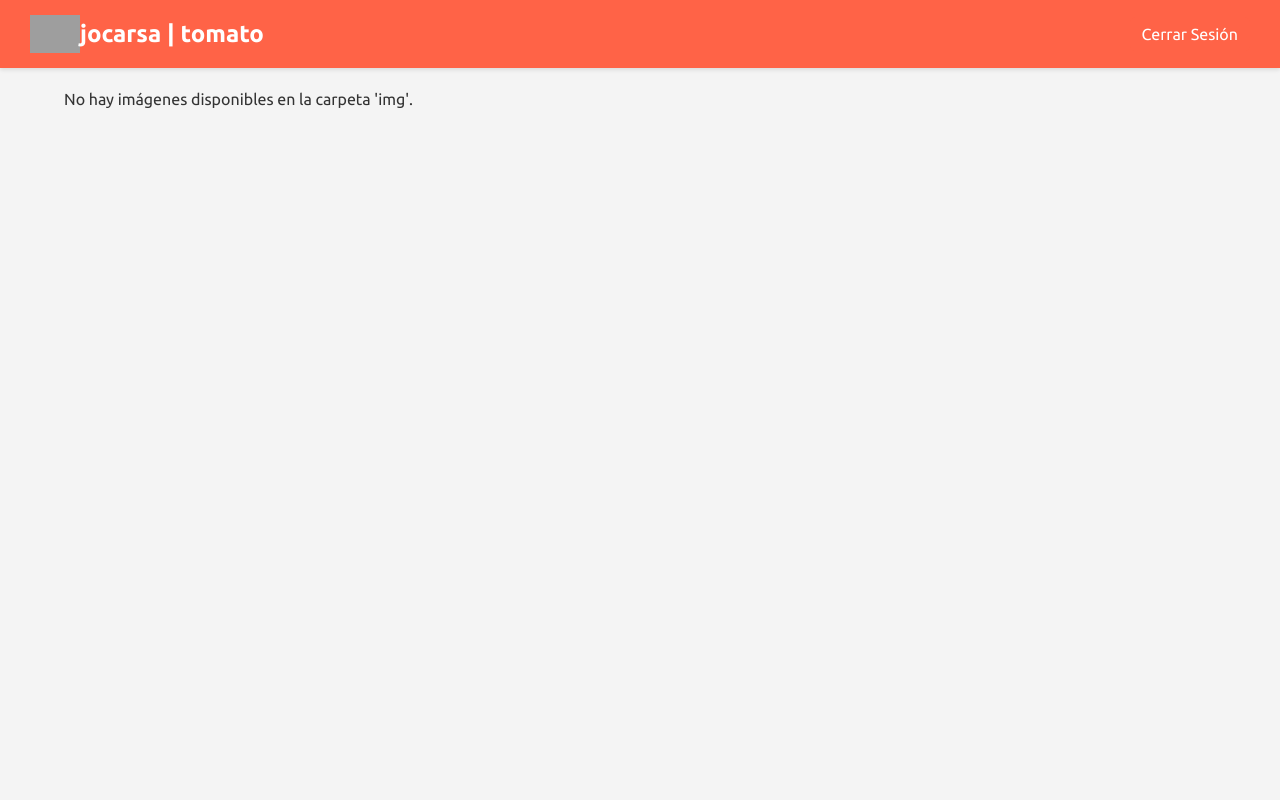
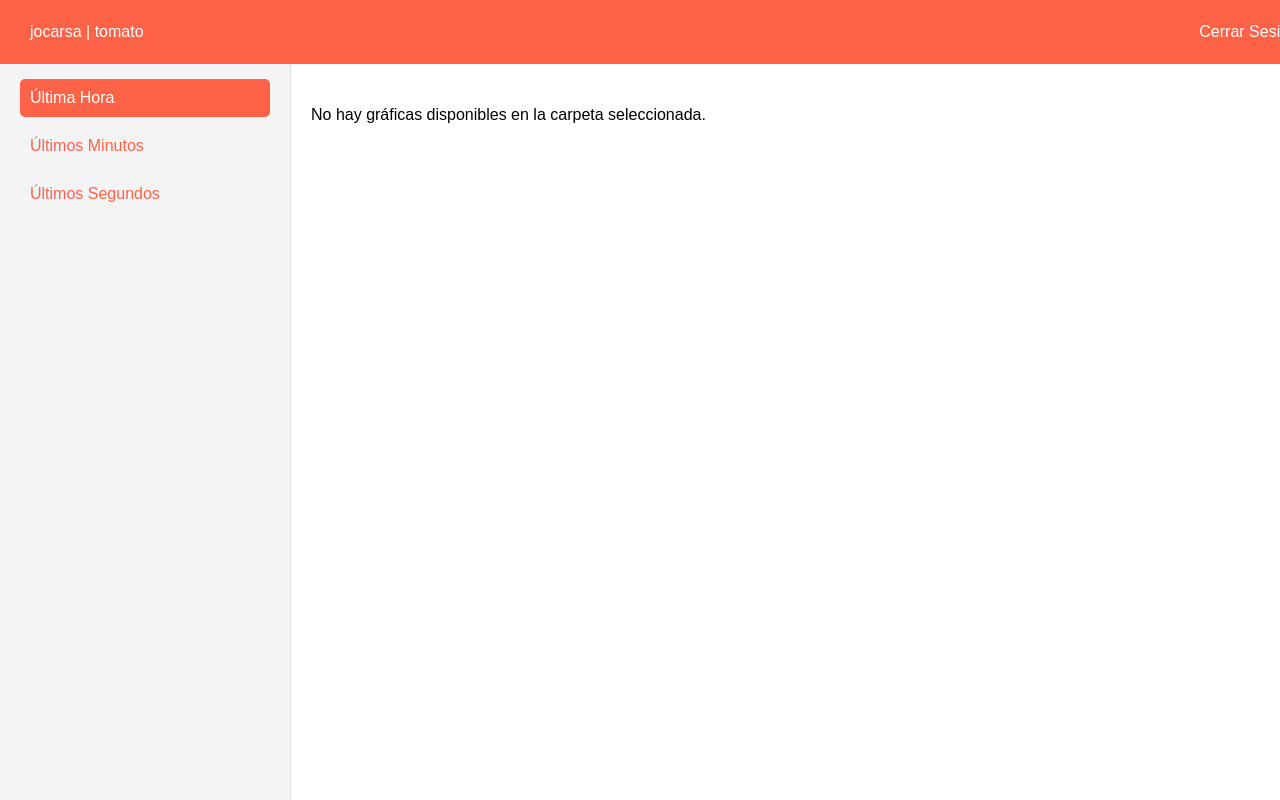
Before and after one commit to jocarsa/jocarsa-tomato, a PHP site: page /index.php in a window 1280 px wide. Run offline with PHP 8.4, Linux system fonts and the light colour scheme; the visitor is signed in with stand-in values (Sample User, id 1); grey boxes are pictures that could not be loaded.

Commit message:
Actualizaciones hora minuto segundo

```diff
--- a/index.php
+++ b/index.php
@@ -18,36 +18,26 @@ if (isset($_GET['action']) && $_GET['action'] === 'logout') {
 
 // Handle Login Submission
 if ($_SERVER['REQUEST_METHOD'] === 'POST' && isset($_POST['login'])) {
-    // Retrieve and sanitize input
     $username = isset($_POST['username']) ? trim($_POST['username']) : '';
     $password = isset($_POST['password']) ? trim($_POST['password']) : '';
-
-    // Validate credentials
     if ($username === $VALID_USERNAME && $password === $VALID_PASSWORD) {
-        // Credentials are valid, set session variables
         $_SESSION['loggedin'] = true;
         $_SESSION['username'] = $username;
-
-        // Redirect to the dashboard
         header("Location: index.php");
         exit;
     } else {
-        // Invalid credentials, set error message
         $error = "Usuario o contraseña inválidos.";
     }
 }
 
-// Check if the user is logged in
 $loggedIn = isset($_SESSION['loggedin']) && $_SESSION['loggedin'] === true;
 
-// Function to retrieve images from the 'img' directory
-function getImages($dir = 'img/') {
+// Function to retrieve images from a folder
+function getImages($folder) {
     $images = [];
-    if (is_dir($dir)) {
-        // Scan the directory for image files
-        $files = scandir($dir);
+    if (is_dir($folder)) {
+        $files = scandir($folder);
         foreach ($files as $file) {
-            // Check for valid image extensions
             if (preg_match('/\.(jpg|jpeg|png|gif|svg)$/i', $file)) {
                 $images[] = $file;
             }
@@ -56,8 +46,16 @@ function getImages($dir = 'img/') {
     return $images;
 }
 
-// Retrieve images
-$images = $loggedIn ? getImages() : [];
+// Define chart folders
+$chartFolders = [
+    'hourly' => 'img/hourly',
+    'minute' => 'img/minute',
+    'second' => 'img/second',
+];
+
+// Get selected chart type
+$selectedType = isset($_GET['type']) && isset($chartFolders[$_GET['type']]) ? $_GET['type'] : 'hourly';
+$images = $loggedIn ? getImages($chartFolders[$selectedType]) : [];
 ?>
 <!DOCTYPE html>
 <html lang="es">
@@ -67,42 +65,26 @@ $images = $loggedIn ? getImages() : [];
     <title>jocarsa | Tomato</title>
     <link rel="icon" href="https://jocarsa.com/static/logo/jocarsa%20%7c%20Tomato.svg" type="image/svg+xml">
     <style>
-    @import url('https://fonts.googleapis.com/css2?family=Ubuntu:ital,wght@0,300;0,400;0,500;0,700;1,300;1,400;1,500;1,700&display=swap');
-
         /* General Styles */
-        * {
+        body {
+            font-family: Ubuntu, Arial, sans-serif;
             margin: 0;
-            padding: 0;
-            box-sizing: border-box;
+            display: flex;
+            height: 100vh;
         }
-
-        body {
-            font-family:Ubuntu, Arial, sans-serif;
-            background-color: #f4f4f4;
-            color: #333;
-        }
-
-        /* Header Styles */
         .header {
             background-color: tomato;
             width: 100%;
             padding: 15px 30px;
+            color: white;
             display: flex;
             justify-content: space-between;
             align-items: center;
-            color: white;
             position: fixed;
             top: 0;
             left: 0;
             z-index: 100;
-            box-shadow: 0 2px 4px rgba(0,0,0,0.1);
         }
-
-        .header .app-name {
-            font-size: 1.5rem;
-            font-weight: bold;
-        }
-
         .header .logout-button {
             background-color: tomato;
             color: white;
@@ -113,173 +95,49 @@ $images = $loggedIn ? getImages() : [];
             text-decoration: none;
             font-size: 1rem;
         }
-
         .header .logout-button:hover {
             background-color: darkred;
         }
-
-        /* Adjust body padding to prevent content being hidden behind the fixed header */
-        .content {
-            padding-top: 70px; /* Height of the header + some spacing */
-            display: flex;
-            flex-direction: column;
-            align-items: center;
+        .sidebar {
+            width: 250px;
+            background: #f4f4f4;
+            padding: 20px;
+            border-right: 1px solid #ddd;
         }
-
-        /* Login Form Styles */
-        .login-container {
-            background: #fff;
-            padding: 30px 40px;
-            border-radius: 10px;
-            box-shadow: 0 4px 6px rgba(0, 0, 0, 0.1);
-            width: 400px;
-            margin:auto;
-            margin-top: 50px; /* Adjusted for header */
-            text-align:center;
+        .sidebar a {
+            display: block;
+            padding: 10px;
+            margin: 10px 0;
+            color: tomato;
+            text-decoration: none;
+            border-radius: 5px;
         }
-
-        .login-container h2 {
-            text-align: center;
-            margin-bottom: 20px;
-            color: tomato;
-        }
-
-        .login-container input[type="text"],
-        .login-container input[type="password"] {
-            width: 100%;
-            padding: 12px 20px;
-            margin: 8px 0 16px 0;
-            display: inline-block;
-            border: 1px solid #ccc;
-            border-radius: 4px;
-            box-sizing: border-box;
-        }
-
-        .login-container button {
-            width: 100%;
+        .sidebar a:hover, .sidebar a.active {
             background-color: tomato;
             color: white;
-            padding: 14px 20px;
-            margin: 8px 0 0 0;
-            border: none;
-            border-radius: 4px;
-            cursor: pointer;
         }
-
-        .login-container button:hover {
-            background-color: darkred;
+        .content {
+            flex: 1;
+            padding: 20px;
+            overflow-y: auto;
+            margin-top: 70px;
         }
-
-        .error {
-            color: red;
-            text-align: center;
-            margin-bottom: 15px;
-        }
-
-        /* Dashboard Styles */
-        .dashboard-title {
-            font-size: 2rem;
-            font-weight: bold;
-            color: tomato;
-            margin-bottom: 20px;
-        }
-
         .dashboard {
             display: grid;
             grid-template-columns: repeat(auto-fit, minmax(300px, 1fr));
             gap: 20px;
-            width: 90%;
-            max-width: 1200px;
-            margin-bottom: 40px;
         }
-
-        .panel {
+        .image-card {
             text-align: center;
             background: #fff;
-            padding: 20px;
-            border-radius: 10px;
-            box-shadow: 0 4px 6px rgba(0, 0, 0, 0.1);
-            border: 2px solid tomato;
-            cursor: pointer; /* Indicates clickable */
-            transition: transform 0.2s; /* Hover effect */
-        }
-
-        .panel:hover {
-            transform: scale(1.05); /* Hover effect */
-        }
-
-        .title {
-            font-size: 1.5rem;
-            margin-bottom: 1rem;
-            color: tomato;
-            text-transform: capitalize; /* Capitalize titles */
-        }
-
-        .image {
-            max-width: 100%;
-            max-height: 200px;
+            padding: 15px;
             border-radius: 10px;
             box-shadow: 0 4px 6px rgba(0, 0, 0, 0.1);
         }
-
-        /* Modal Styles */
-        .modal {
-            display: none; /* Hidden by default */
-            position: fixed;
-            z-index: 1000;
-            left: 0;
-            top: 0;
-            width: 100%;
-            height: 100%;
-            overflow: auto;
-            background-color: rgba(0,0,0,0.8); /* Semi-transparent background */
-            align-items: center;
-            justify-content: center;
-        }
-
-        .modal-content {
-            position: relative;
-            max-width: 90%;
-            max-height: 90%;
-        }
-
-        .modal-content img {
-            width: 100%;
+        .image-card img {
+            max-width: 100%;
             height: auto;
             border-radius: 10px;
-            box-shadow: 0 4px 6px rgba(0, 0, 0, 0.3);
-        }
-
-        .close {
-            position: absolute;
-            top: -10px;
-            right: -10px;
-            color: white;
-            background-color: tomato;
-            border: none;
-            border-radius: 50%;
-            font-size: 1.5rem;
-            cursor: pointer;
-            width: 30px;
-            height: 30px;
-            display: flex;
-            align-items: center;
-            justify-content: center;
-        }
-
-        .close:hover {
-            background-color: darkred;
-        }
-        .app-name{
-        	display: flex;
-			flex-direction: row;
-			flex-wrap: nowrap;
-			justify-content: center;
-			align-items: center;
-			align-content: stretch;
-        }
-        .app-name img{
-        	width:50px;
         }
     </style>
 </head>
@@ -287,97 +145,43 @@ $images = $loggedIn ? getImages() : [];
     <?php if ($loggedIn): ?>
         <!-- Header -->
         <div class="header">
-            <div class="app-name"><img src="https://jocarsa.com/static/logo/jocarsa | White.svg"> jocarsa | tomato</div>
+            <div class="app-name">jocarsa | tomato</div>
             <a href="index.php?action=logout" class="logout-button">Cerrar Sesión</a>
+        </div>
+
+        <!-- Sidebar -->
+        <div class="sidebar">
+            <h3>Gráficas</h3>
+            <a href="index.php?type=hourly" class="<?php echo $selectedType === 'hourly' ? 'active' : ''; ?>">Última Hora</a>
+            <a href="index.php?type=minute" class="<?php echo $selectedType === 'minute' ? 'active' : ''; ?>">Últimos Minutos</a>
+            <a href="index.php?type=second" class="<?php echo $selectedType === 'second' ? 'active' : ''; ?>">Últimos Segundos</a>
         </div>
 
         <!-- Main Content -->
         <div class="content">
-            <!-- Dashboard Content -->
-            <h1 class="dashboard-title"></h1>
             <div class="dashboard">
                 <?php if (!empty($images)): ?>
                     <?php foreach ($images as $image): ?>
-                        <?php
-                            // Extract the title from the image filename
-                            $title = pathinfo($image, PATHINFO_FILENAME);
-                            // Replace underscores or dashes with spaces and capitalize words
-                            $title = ucwords(str_replace(['_', '-'], ' ', $title));
-                        ?>
-                        <div class="panel" data-image="<?php echo 'img/' . htmlspecialchars($image); ?>">
-                            <h1 class="title"><?php echo htmlspecialchars($title); ?></h1>
-                            <img src="<?php echo 'img/' . htmlspecialchars($image); ?>" alt="<?php echo htmlspecialchars($title); ?>" class="image">
+                        <div class="image-card">
+                            <img src="<?php echo $chartFolders[$selectedType] . '/' . htmlspecialchars($image); ?>" alt="Chart">
                         </div>
                     <?php endforeach; ?>
                 <?php else: ?>
-                    <p>No hay imágenes disponibles en la carpeta 'img'.</p>
+                    <p>No hay gráficas disponibles en la carpeta seleccionada.</p>
                 <?php endif; ?>
             </div>
-
-            <!-- Modal -->
-            <div id="imageModal" class="modal">
-                <div class="modal-content">
-                    <button class="close">&times;</button>
-                    <img src="" alt="Imagen Ampliada" id="modalImage">
-                </div>
-            </div>
         </div>
-
-        <script>
-            // Get DOM elements
-            const panels = document.querySelectorAll('.panel');
-            const modal = document.getElementById('imageModal');
-            const modalImage = document.getElementById('modalImage');
-            const closeButton = document.querySelector('.close');
-
-            // Function to open the modal with the clicked image
-            panels.forEach(panel => {
-                panel.addEventListener('click', () => {
-                    const imgSrc = panel.getAttribute('data-image');
-                    modalImage.src = imgSrc;
-                    modal.style.display = 'flex';
-                });
-            });
-
-            // Function to close the modal
-            const closeModal = () => {
-                modal.style.display = 'none';
-                modalImage.src = '';
-            };
-
-            // Close when clicking the close button
-            closeButton.addEventListener('click', closeModal);
-
-            // Close when clicking outside the image
-            window.addEventListener('click', (e) => {
-                if (e.target === modal) {
-                    closeModal();
-                }
-            });
-
-            // Close when pressing the Esc key
-            window.addEventListener('keydown', (e) => {
-                if (e.key === 'Escape') {
-                    closeModal();
-                }
-            });
-        </script>
     <?php else: ?>
-        <!-- Login Form -->
         <div class="login-container">
-        		<img src="https://jocarsa.com/static/logo/jocarsa | Tomato.svg">
-        		<h1>jocarsa | tomato</h1>
             <h2>Iniciar Sesión</h2>
             <?php if (isset($error)): ?>
                 <div class="error"><?php echo htmlspecialchars($error); ?></div>
             <?php endif; ?>
             <form action="index.php" method="post">
                 <label for="username">Usuario</label>
-                <input type="text" id="username" name="username" placeholder="Ingresa tu usuario" required>
-
+                <input type="text" id="username" name="username" required>
                 <label for="password">Contraseña</label>
-                <input type="password" id="password" name="password" placeholder="Ingresa tu contraseña" required>
-
+                <input type="password" id="password" name="password" required>
                 <button type="submit" name="login">Entrar</button>
             </form>
         </div>
```
Also changed, not shown: 2 other files.
